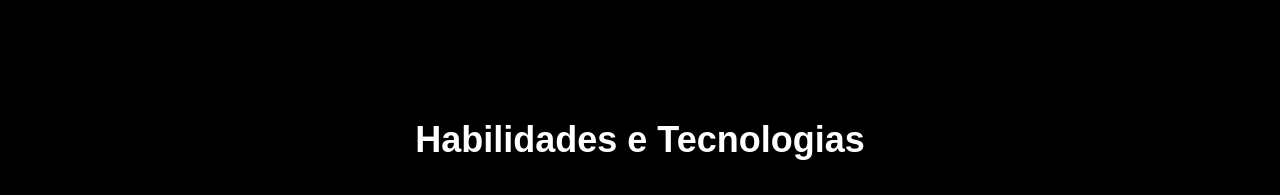
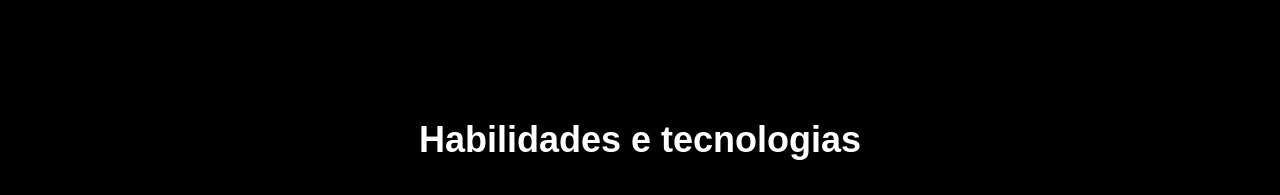
Before and after one commit to nettobruno/portfolio-2025, a Next.js app: page / in a window 1280 px wide. Shown: the part 1440-1635 px from the top of the page. Built offline with nearby package versions, Linux system fonts and the light colour scheme.

Commit message:
Adiciona animação no título das seções

```diff
--- a/src/ui/sections/ProjectsSection/index.tsx
+++ b/src/ui/sections/ProjectsSection/index.tsx
@@ -25,7 +25,16 @@ const ProjectsSection = () => {
 
   return (
     <Projects ref={ref}>
-      <TitleSection text="Projetos em destaque" />
+      <motion.div
+        initial={{ opacity: 0, y: 40 }}
+        animate={inView ? { opacity: 1, y: 0 } : {}}
+        transition={{
+          delay: 0.1,
+          duration: 0.8,
+        }}
+      >
+        <TitleSection text="Projetos em destaque" />
+      </motion.div>
 
       <GridProjectsSection className="container">
         {projects.map((project, index) => {
--- a/src/ui/sections/SkillsSection/index.tsx
+++ b/src/ui/sections/SkillsSection/index.tsx
@@ -25,7 +25,16 @@ const SkillsSection = () => {
 
   return (
     <Skills ref={ref}>
-      <TitleSection text="Habilidades e Tecnologias" />
+      <motion.div
+        initial={{ opacity: 0, y: 40 }}
+        animate={inView ? { opacity: 1, y: 0 } : {}}
+        transition={{
+          delay: 0.1,
+          duration: 0.8,
+        }}
+      >
+        <TitleSection text="Habilidades e tecnologias" />
+      </motion.div>
 
       <GridSkillsSection className="container">
         {skills.map((skill, index) => {
--- a/src/ui/sections/TrustedBySection/index.tsx
+++ b/src/ui/sections/TrustedBySection/index.tsx
@@ -12,7 +12,16 @@ const TrustedBySection = () => {
 
   return (
     <TrustedBy ref={ref}>
-      <TitleSection text="Marcas que trabalhei" />
+      <motion.div
+        initial={{ opacity: 0, y: 40 }}
+        animate={inView ? { opacity: 1, y: 0 } : {}}
+        transition={{
+          delay: 0.1,
+          duration: 0.8,
+        }}
+      >
+        <TitleSection text="Marcas que trabalhei" />
+      </motion.div>
 
       <motion.div
         initial={{ opacity: 0, y: 40 }}
```
